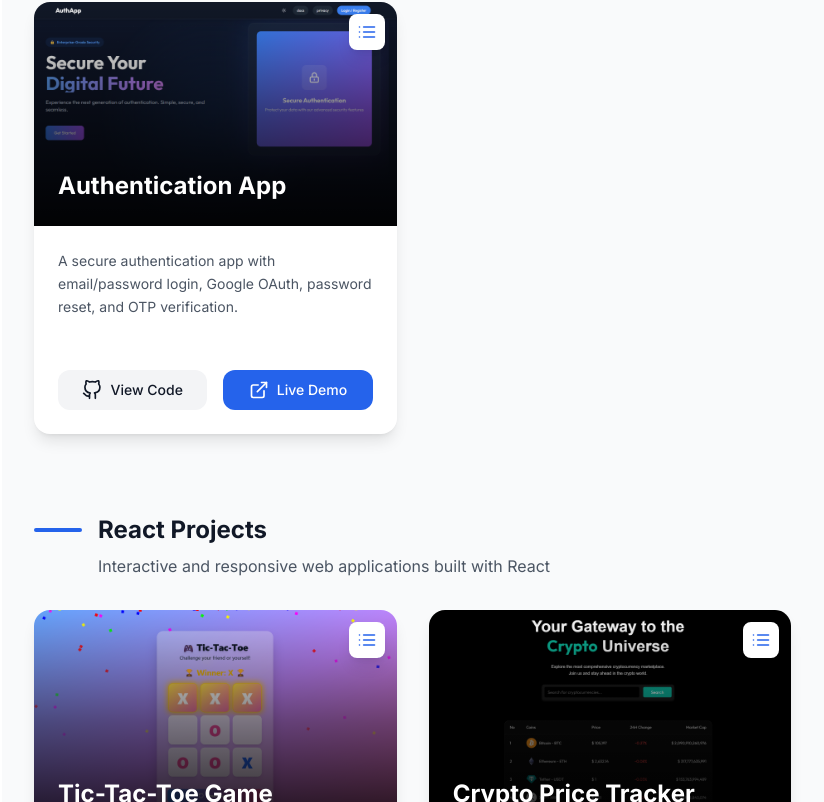
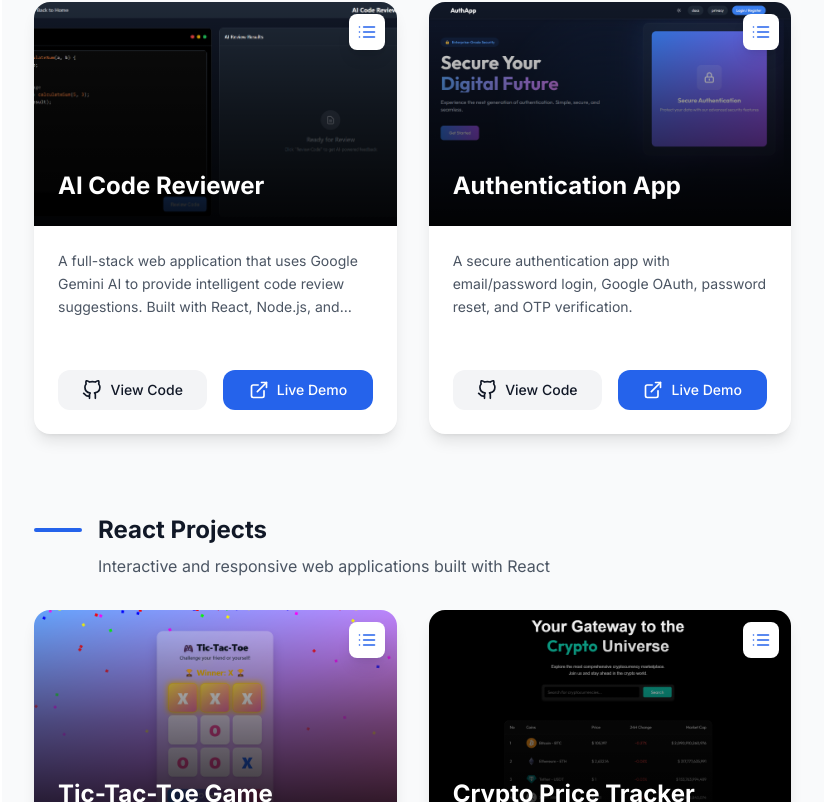
Before and after one commit to Vasuaghera/Portfolio, a React (Vite) app: page / in a window 1280 px wide. Shown: the part 3522-4324 px from the top of the page, without its empty margins (30-854 px from the left). Built offline with nearby package versions, Linux system fonts and the light colour scheme.

Commit message:
Add AI Code Reviewer project to portfolio with custom image

```diff
--- a/src/components/Projects.jsx
+++ b/src/components/Projects.jsx
@@ -12,6 +12,7 @@ import cp from '../asset/cp.png';
 import f from '../asset/f.png';
 import wd from '../asset/wd.jpeg';
 import cmgame from '../asset/cmgame.png';
+import aicodereview from '../asset/aicodereview.png';
 
 const Projects = () => {
   const mernProjects = [
@@ -57,6 +58,19 @@ const Projects = () => {
         "User authentication and secure account management.",
         "Fast, modern UI built with React and Vite.",
         "Backend powered by Node.js, Express.js, and MongoDB for data handling."
+      ]
+    },
+    {
+      title: "AI Code Reviewer",
+      description: "A full-stack web application that uses Google Gemini AI to provide intelligent code review suggestions. Built with React, Node.js, and Express.",
+      image: aicodereview,
+      githubLink: "https://github.com/Vasuaghera/Ai-code-reviewer",
+      liveLink: "https://ai-code-reviewer-efez.vercel.app/",
+      moreDetails: [
+        "AI-powered code analysis using Google Gemini AI for intelligent code review.",
+        "Real-time feedback with instant suggestions and improvements for submitted code.",
+        "Modern UI with clean, responsive interface built with Tailwind CSS.",
+        "Cross-platform compatibility working on any modern web browser."
       ]
     },
     {
```
Also changed, not shown: src/asset/aicodereview.png (added).
